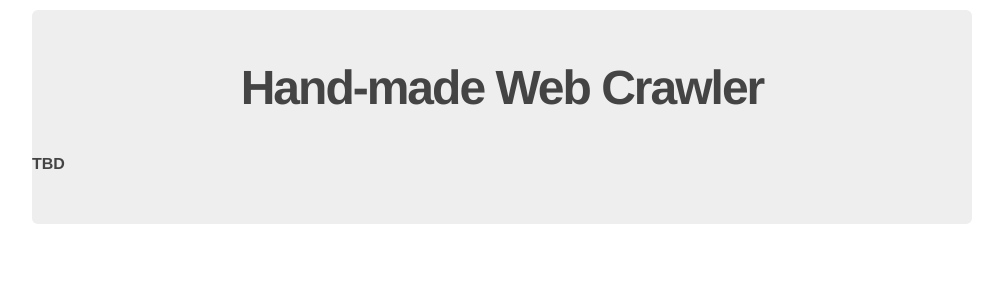
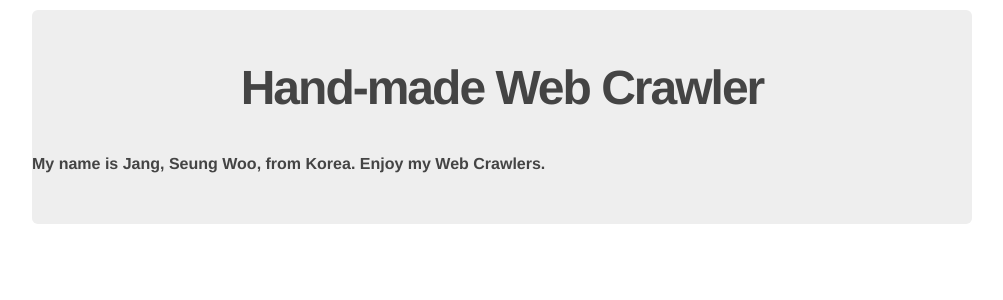
Before and after one commit to mimi-kim-75/minerva, a Flask app: page / in a window 1280 px wide. Shown: the part 35-335 px from the top of the page, without its empty margins (138-1141 px from the left). Run offline with Flask 2, Linux system fonts and the light colour scheme.

Commit message:
[HTML] Change contents

```diff
--- a/app/templates/home.html
+++ b/app/templates/home.html
@@ -2,6 +2,8 @@
 {% block content %}
     <div class="jumbo">
         <h2>Hand-made Web Crawler</h2>
-        <h4>TBD</h4>
+        <h4>My name is Jang, Seung Woo, from Korea.
+            Enjoy my Web Crawlers.
+        </h4>
     </div>
 {% endblock %}
```
